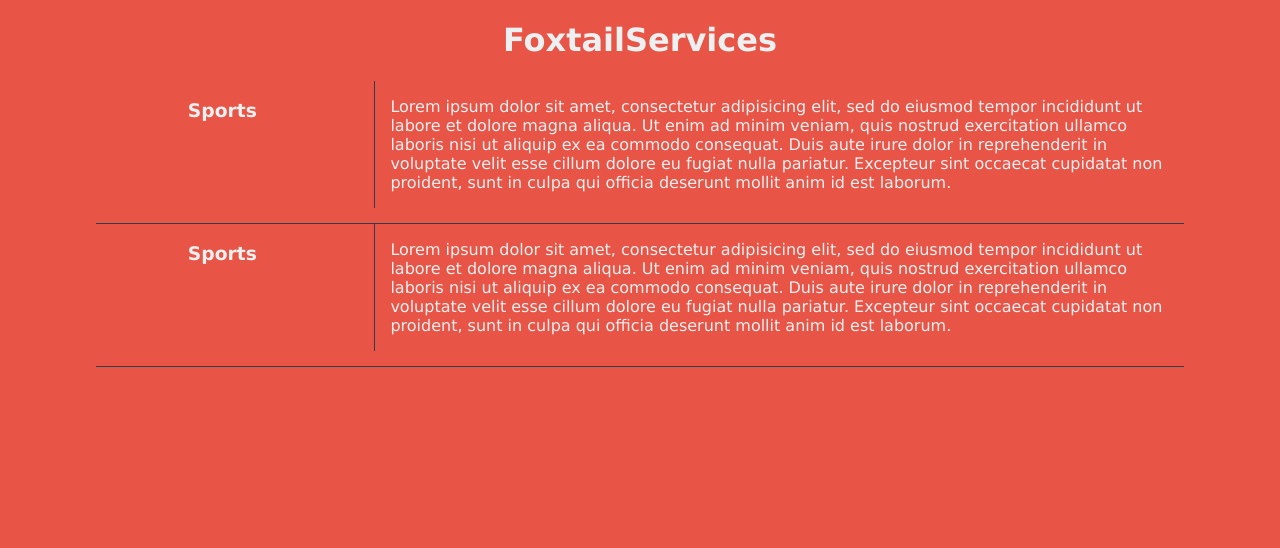
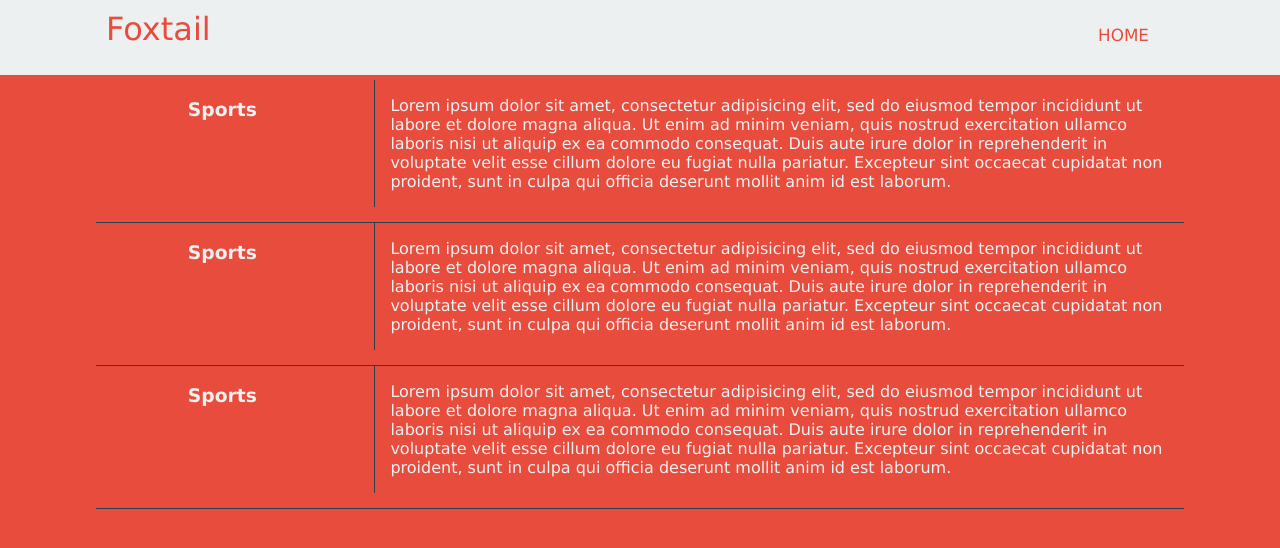
Before and after one commit to rohit627/foxtest, a website: page index.html in a window 1280 px wide. Drawn offline with nearby package versions, Linux system fonts and the light colour scheme.

Commit message:
added nav bar

```diff
--- a/gulpfile.js
+++ b/gulpfile.js
@@ -7,7 +7,8 @@
 
 gulp.task('serve',['sass'], function() {
     browsersync.init({
-        server: '.'
+        server: '.',
+        browser: "google chrome"
     });
     gulp.watch('sass/**/*.scss',['sass']);
     gulp.watch('*.html').on('change',reload);
--- a/index.html
+++ b/index.html
@@ -20,8 +20,27 @@
         <![endif]-->
 
         <!-- Add your site or application content here -->
-        <div class="container">
-        <h1>FoxtailServices</h1>
+        <div class="nav">
+            <nav>
+                <a href="#" class="logo">Foxtail</a>
+                <ul>
+                    <li><a href="#">Home</a></li>
+                </ul>
+            </nav>
+        </div>
+        <section>
+            <aside>
+                <h3>Sports</h3>
+            </aside>
+            <article>
+                <p>Lorem ipsum dolor sit amet, consectetur adipisicing elit, sed do eiusmod
+                tempor incididunt ut labore et dolore magna aliqua. Ut enim ad minim veniam,
+                quis nostrud exercitation ullamco laboris nisi ut aliquip ex ea commodo
+                consequat. Duis aute irure dolor in reprehenderit in voluptate velit esse
+                cillum dolore eu fugiat nulla pariatur. Excepteur sint occaecat cupidatat non
+                proident, sunt in culpa qui officia deserunt mollit anim id est laborum.</p>
+            </article>
+        </section>
         <section>
             <aside>
                 <h3>Sports</h3>
@@ -49,8 +68,6 @@
                 proident, sunt in culpa qui officia deserunt mollit anim id est laborum.</p>
             </article>
         </section>
-
-        </div>
         <script src="https://ajax.googleapis.com/ajax/libs/jquery/1.11.3/jquery.min.js"></script>
         <script>window.jQuery || document.write('<script src="js/vendor/jquery-1.11.3.min.js"><\/script>')</script>
         <script src="js/plugins.js"></script>
--- a/sass/main.scss
+++ b/sass/main.scss
@@ -7,27 +7,78 @@
 
 body {
     font-family:$verdana;
-    @include background(lighten($red,2%));
+    @include background($red);
     color: $white;
 }
 h1 {
     text-align: center;
 }
-
-.container {
-    margin: 0px 10px;
+.nav {
+    @include background($white);
+    margin-bottom: 5px;
+}
+nav {
+    position: relative;
+    @include outer-container;
+    padding: 0 10px;
+    ul {
+        @include span-columns(6);
+        list-style: none;
+        float: left;
+        margin: 0px;
+        padding: 0px;
+    }
+    li {
+        display: block;
+        float: right;
+        color: red;
+        margin: 0px;
+        padding: 0px;
+        a {
+            font-size: 1.05em;
+            display: block;
+            text-decoration: none;
+            text-transform: uppercase;
+            color: $red;
+            margin: 0px;
+            border-bottom: 5px solid $white;
+            &:hover {
+                border-bottom: 5px solid $red;
+            }
+            padding: 25px;
+        }
+    }
+    .logo {
+        padding: 0px;
+        margin-top: 10px;
+        font-size: 2em;
+        text-decoration: none;
+        color: $red;
+        &:hover {
+            color: $black;
+        }
+        @include span-columns(6);
+    }
 }
 section {
     @include outer-container;
     border-bottom: 1px solid rgba($black,1);
     padding-bottom: 15px;
     aside {
-        @include span-columns(3);
+        @include span-columns(12);
+        @include media(480px) {
+            @include span-columns(3);
+        }
         text-align: center;
     }
     article {
-        @include span-columns(9);
-        border-left: 1px solid rgba($black,1);
+        @include span-columns(12);
+        @include media(480px) {
+            @include span-columns(9);
+            @include omega();
+            border-left: 1px solid rgba($black,1);
+        }
+        border-left: none;
         padding-left: 15px;
     }
 }
```
Also changed, not shown: css/main.css.
